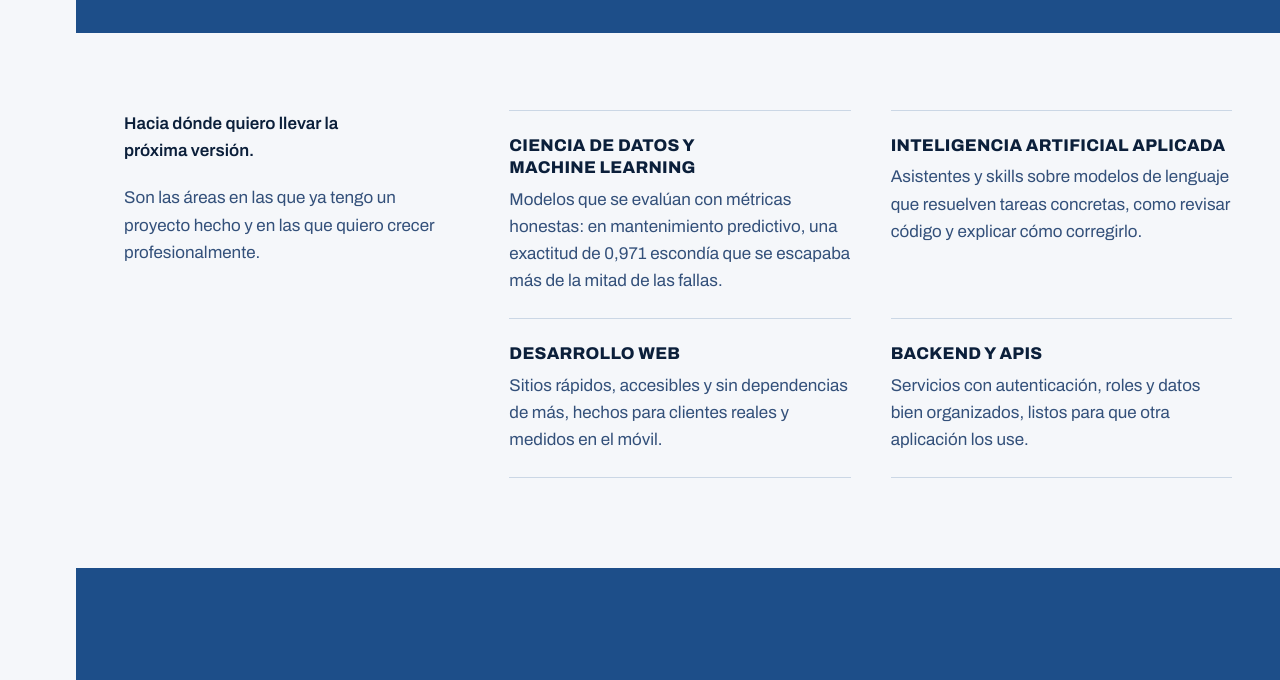
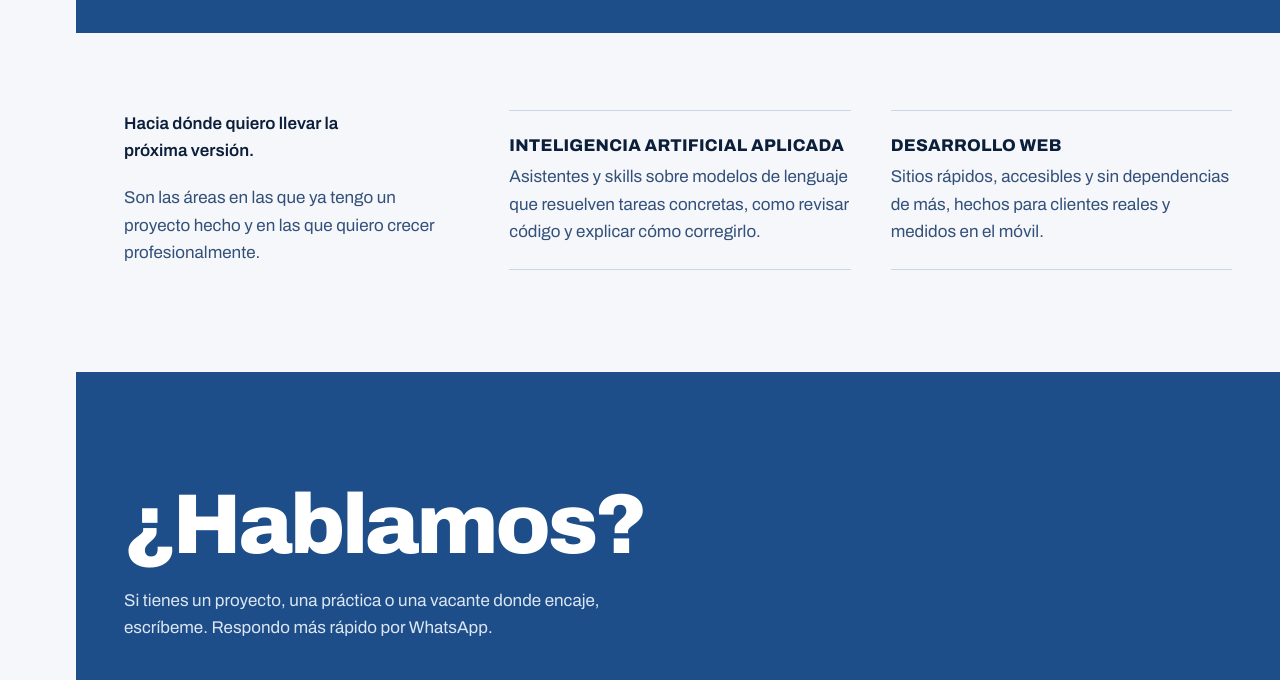
Before and after one commit to nicolasravem-design/parcial-2-portafolio, a plain HTML site: page index.html in a window 1280 px wide. Shown: the part 5873-6553 px from the top of the page. Drawn offline with nearby package versions, Linux system fonts and the light colour scheme; a web font is replaced by a local one.

Commit message:
Areas de interes confirmadas: IA aplicada y desarrollo web
Co-Authored-By: Claude Opus 5.5 <noreply@anthropic.com>

```diff
--- a/index.html
+++ b/index.html
@@ -386,20 +386,12 @@
           <div class="col-lg-8">
             <ul class="roadmap">
               <li>
-                <h3 class="item-title">Ciencia de datos y machine learning</h3>
-                <p>Modelos que se evalúan con métricas honestas: en mantenimiento predictivo, una exactitud de 0,971 escondía que se escapaba más de la mitad de las fallas.</p>
-              </li>
-              <li>
                 <h3 class="item-title">Inteligencia artificial aplicada</h3>
                 <p>Asistentes y skills sobre modelos de lenguaje que resuelven tareas concretas, como revisar código y explicar cómo corregirlo.</p>
               </li>
               <li>
                 <h3 class="item-title">Desarrollo web</h3>
                 <p>Sitios rápidos, accesibles y sin dependencias de más, hechos para clientes reales y medidos en el móvil.</p>
-              </li>
-              <li>
-                <h3 class="item-title">Backend y APIs</h3>
-                <p>Servicios con autenticación, roles y datos bien organizados, listos para que otra aplicación los use.</p>
               </li>
             </ul>
           </div>
```
